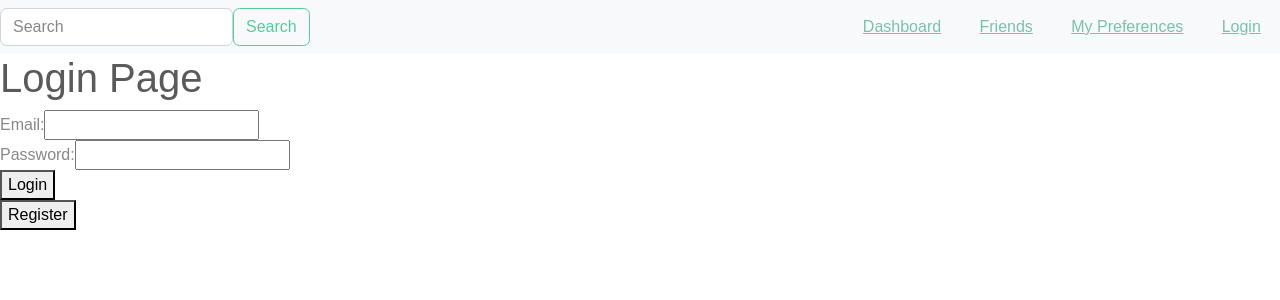
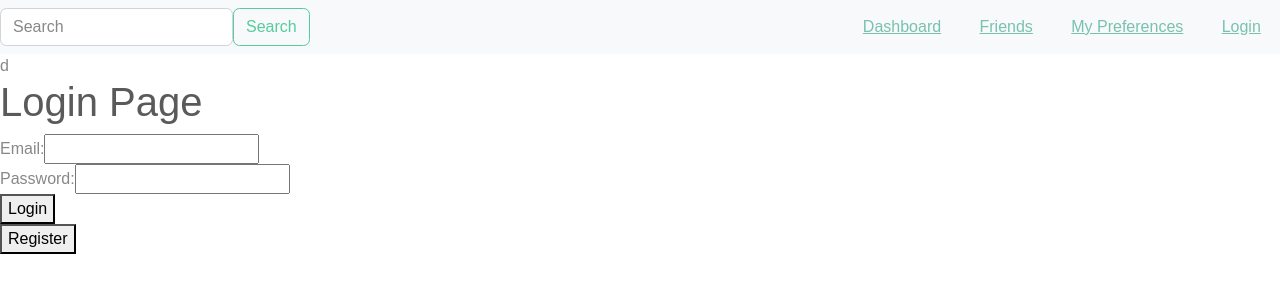
Before and after one commit to amir-aliyu/yakumbo, a React (Create React App) app in the folder frontend/: page /login in a window 1280 px wide. Shown: the top 300 px of the page. Built offline with nearby package versions, Linux system fonts and the light colour scheme; no server answers; a web font is replaced by a local one.

Commit message:
updated login

```diff
--- a/frontend/src/components/LoginPage/LoginPage.tsx
+++ b/frontend/src/components/LoginPage/LoginPage.tsx
@@ -96,7 +96,7 @@ const LoginPage: React.FC = () => {
     }, [name, email, password]);
 
     return (
-        <div>
+        <div>d
             <h1>{loginPage ? "Login Page" : "Registration Page"}</h1>
             <form onSubmit={handleSubmit}>
                 {!loginPage && <div>
```
